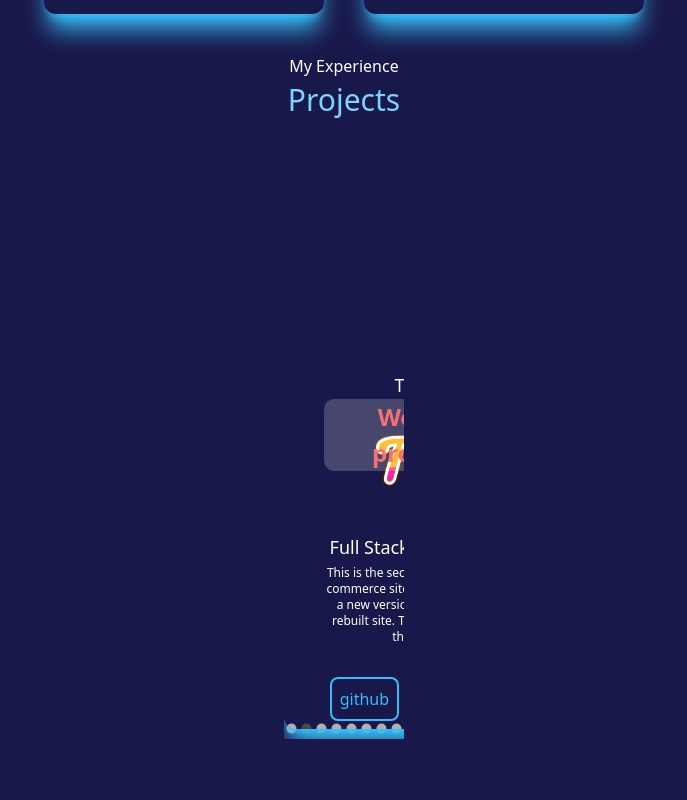
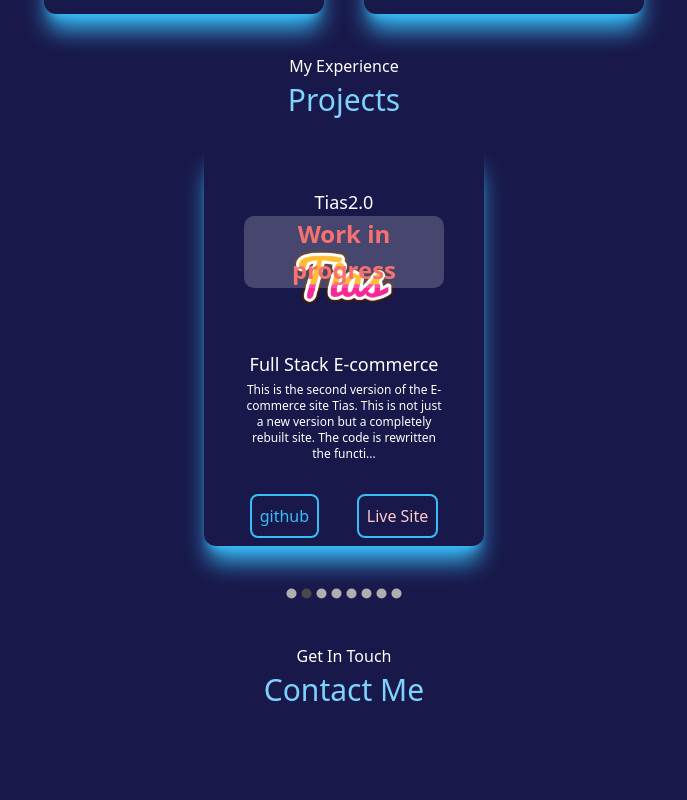
Before and after one commit to Messyginger0804/next.js-portfolio, a Next.js app: page / in a window 1280 px wide. Shown: the part 3220-4020 px from the top of the page, without its empty margins (296-983 px from the left). Built offline with nearby package versions, Linux system fonts and the light colour scheme.

Commit message:
styles(SlideShow.jsx):: got slideshow centered and moving with time

```diff
--- a/pages/components/SlideShow.jsx
+++ b/pages/components/SlideShow.jsx
@@ -8,16 +8,18 @@ import { projects } from 'data/projects';
 
 function SlideShow() {
     return (
-        <div className="flex justify-center items-center h-screen relative w-fit">
+        <div className="w-3/4 m-auto">
             <Carousel
-                className=''
+                // className='max-[400px]'
                 // height={500}
                 // width={500}
                 NextIcon={<BiArrowToRight className="text-4xl text-white" />}
                 PrevIcon={<BiArrowToLeft className="text-4xl text-white" />}
             >
                 {projects.map((proj) => (
-                    <ProjectCard key={proj.title} project={proj} />
+                    <div className='flex justify-center gap-3'>
+                        <ProjectCard key={proj.title} project={proj} />
+                    </div>
                 ))}
             </Carousel>
         </div>
```
